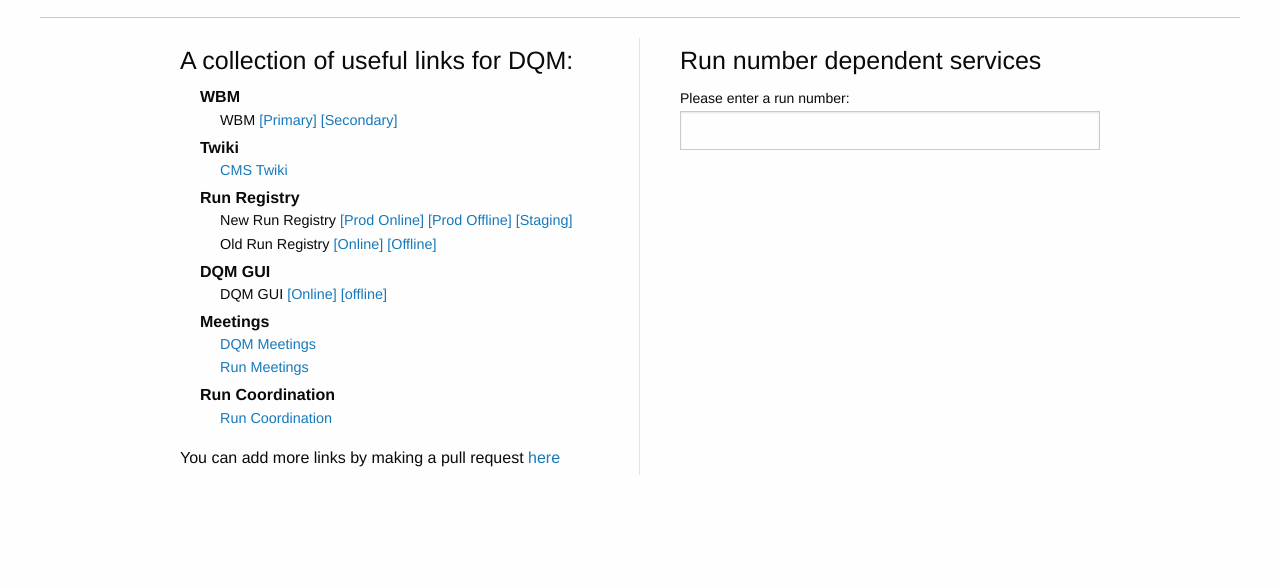
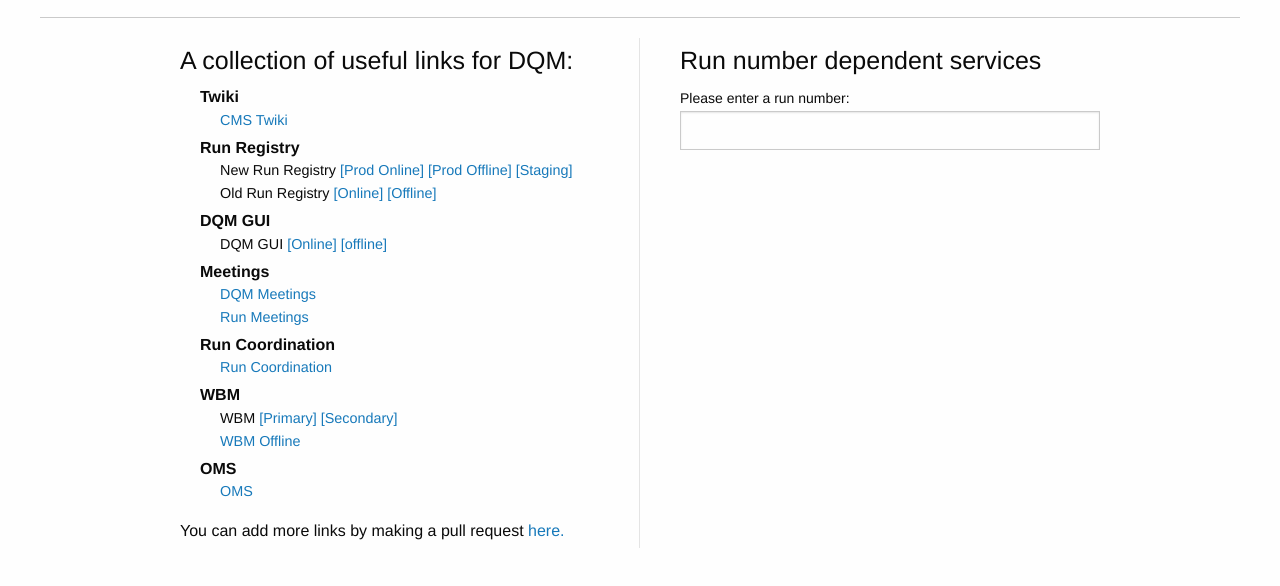
Before and after one commit to cms-DQM/cms-dqm-homepage, a plain HTML site: page index.html in a window 1280 px wide. Shown: the part 70-656 px from the top of the page. Drawn offline with Linux system fonts and the light colour scheme.

Commit message:
correct offline RR link, add wbm offline

```diff
--- a/config.js
+++ b/config.js
@@ -1,26 +1,9 @@
 // Every property is a service category with an array of services/links.
 const config = {
-    WBM: [
-        {
-            id: 'WBM',
-            links: [
-                {
-                    name: 'Primary',
-                    link: 'https://cmswbm.cern.ch/'
-                },
-                {
-                    name: 'Secondary',
-                    link: 'https://cmswbm2.cern.ch'
-                }
-            ]
-        }
-    ],
   Twiki: [
     {
       id: 'CMS_Twiki',
-            links: [
-                { link: 'https://twiki.cern.ch/twiki/bin/viewauth/CMS/DQM' }
-            ]
+      links: [{ link: 'https://twiki.cern.ch/twiki/bin/viewauth/CMS/DQM' }]
     }
   ],
   Run_Registry: [
@@ -29,15 +12,13 @@ const config = {
       links: [
         {
           name: 'Prod Online',
-                    link: 'https://cmsrunregistry.web.cern.ch',
-                    run_link: run_number =>
-                        `/online/runs/all?run_number=${run_number}`
+          link: 'https://cmsrunregistry.web.cern.ch/online',
+          run_link: run_number => `/runs/all?run_number=${run_number}`
         },
         {
           name: 'Prod Offline',
-                    link: 'https://cmsrunregistry.web.cern.ch',
-                    run_link: run_number =>
-                        `/offline/workspaces/global?run_number=${run_number}`
+          link: 'https://cmsrunregistry.web.cern.ch/offline',
+          run_link: run_number => `/workspaces/global?run_number=${run_number}`
         },
         {
           name: 'Staging',
@@ -54,8 +35,7 @@ const config = {
         },
         {
           name: 'Offline',
-                    link:
-                        'https://cmswbmoffshift.web.cern.ch/cmswbmoffshift/runregistry_offline'
+          link: 'https://cmsrunregistry.cern.ch/runregistry_offline/'
         }
       ]
     }
@@ -89,5 +69,30 @@ const config = {
         }
       ]
     }
+  ],
+  WBM: [
+    {
+      id: 'WBM',
+      links: [
+        {
+          name: 'Primary',
+          link: 'https://cmswbm.cern.ch/'
+        },
+        {
+          name: 'Secondary',
+          link: 'https://cmswbm2.cern.ch'
+        }
+      ]
+    },
+    {
+      id: 'WBM Offline',
+      links: [{ link: 'https://cmswbmoff.web.cern.ch/cmswbmoff/' }]
+    }
+  ],
+  OMS: [
+    {
+      id: 'OMS',
+      links: [{ link: 'https://cmsoms.cern.ch/cms/index/index' }]
+    }
   ]
 };
--- a/index.html
+++ b/index.html
@@ -23,7 +23,7 @@
                 <span
                     >You can add more links by making a pull request
                     <a href="https://github.com/cms-DQM/cms-dqm-homepage"
-                        >here</a
+                        >here.</a
                     ></span
                 >
             </div>
```
Lines whose indentation alone changed are shown as unchanged.
